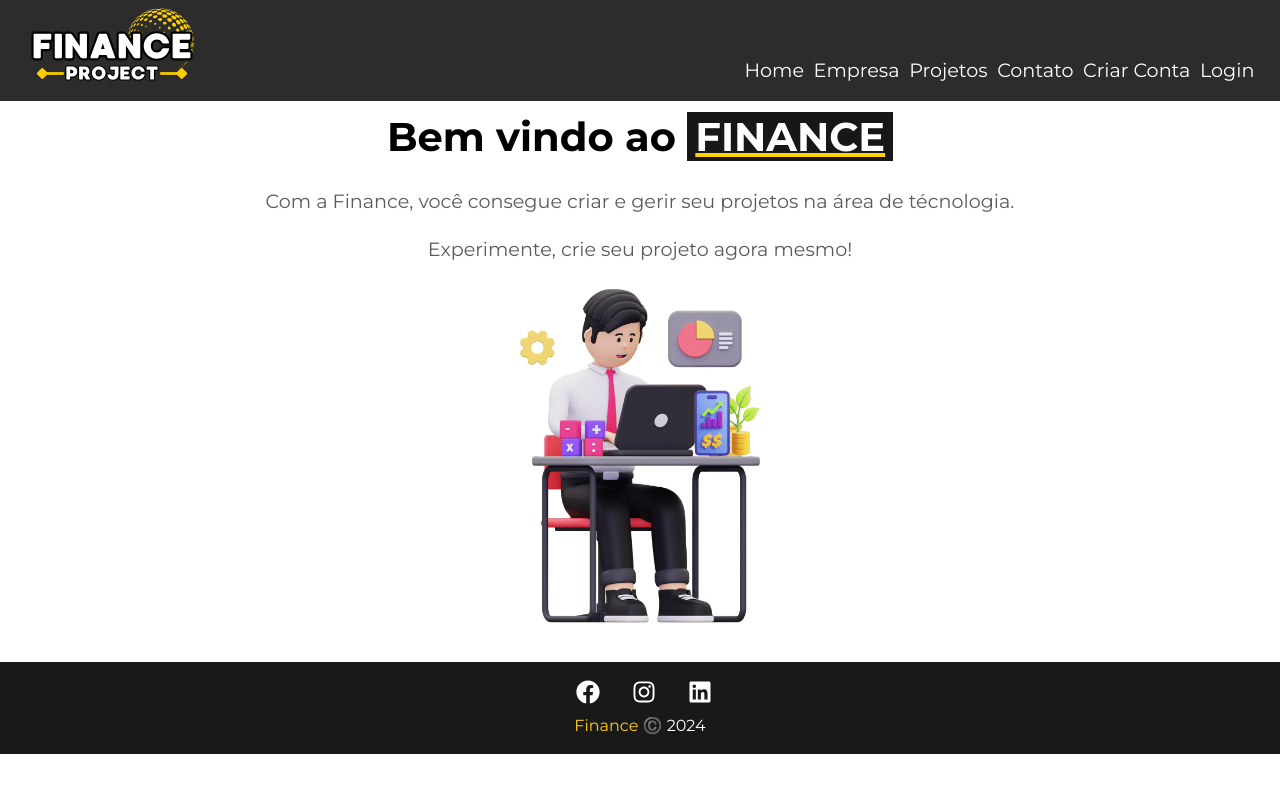
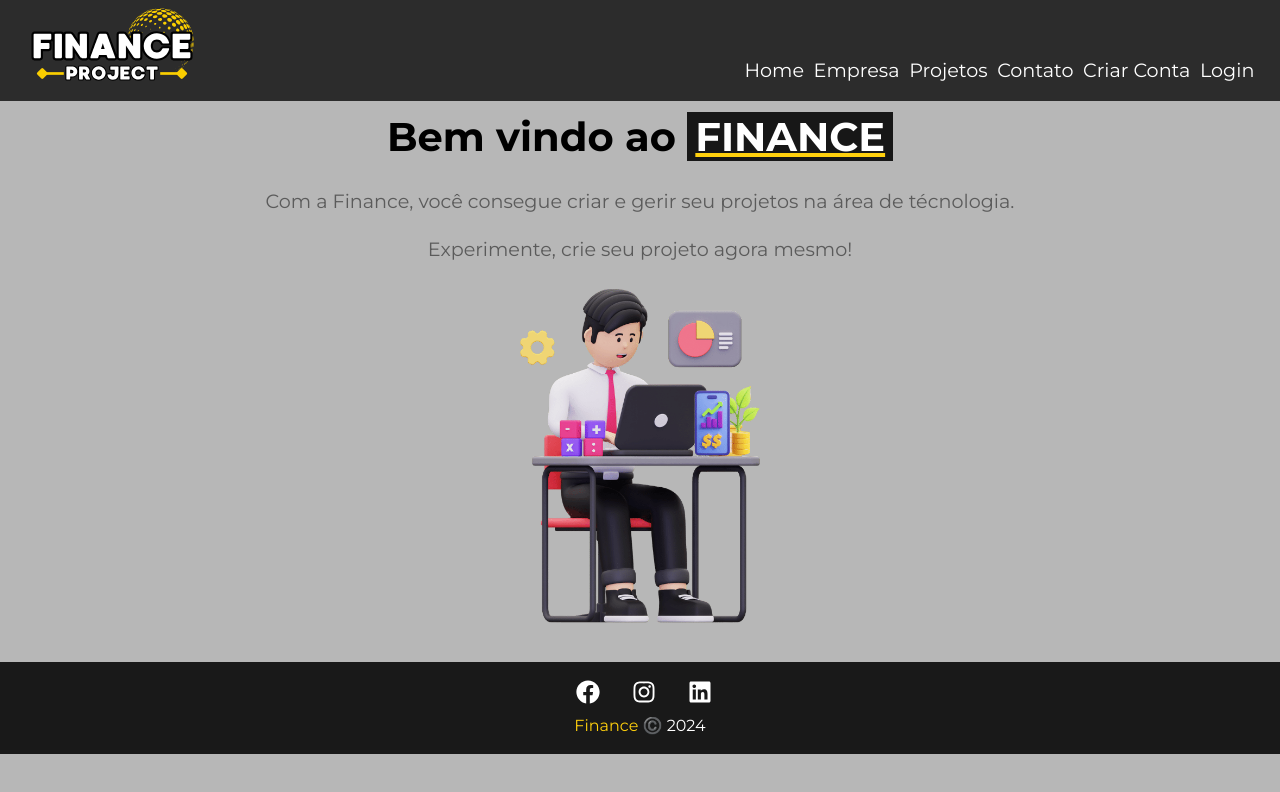
Before and after one commit to GSBarros17/FinanceProject, a React (Vite) app: page / in a window 1280 px wide. Shown: the top 792 px of the page. Built offline with nearby package versions, Linux system fonts and the light colour scheme.

Commit message:
aplicando cor de fundo ao body

```diff
--- a/src/index.css
+++ b/src/index.css
@@ -11,6 +11,7 @@ body {
   margin: 0;
   min-width: 320px;
   min-height: 100vh;
+  background-color: #b7b7b7;
 }
 
 input::placeholder,
```
